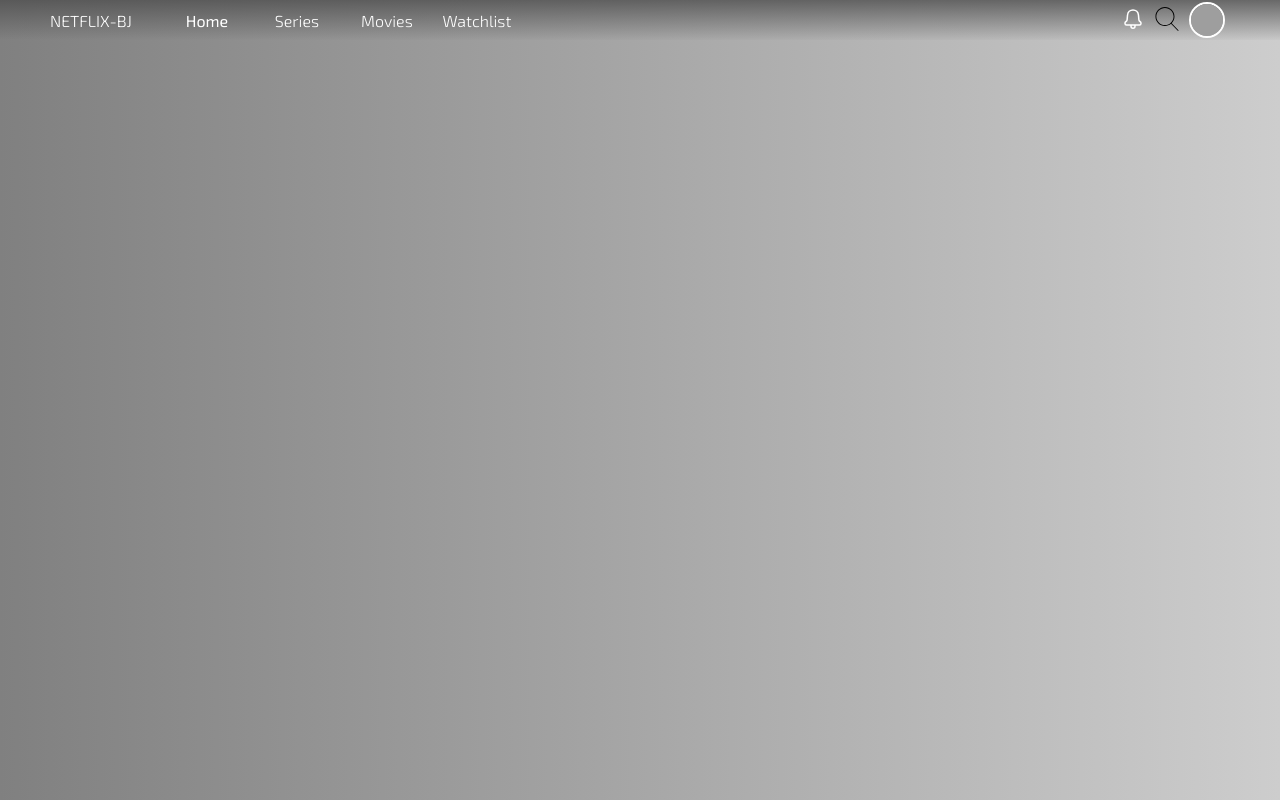
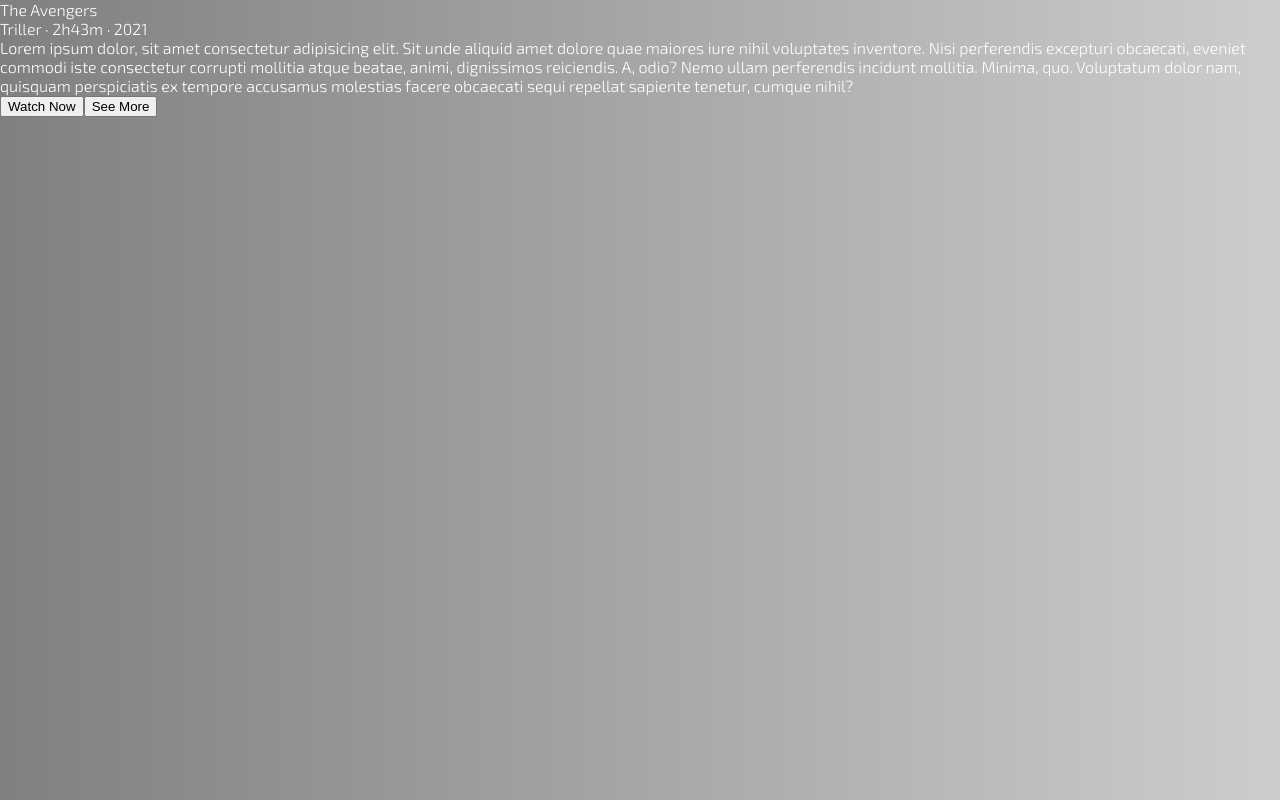
Before and after one commit to Kevsely/netflix-bj, a React (Create React App) app: page / in a window 1280 px wide. Built offline with nearby package versions, Linux system fonts and the light colour scheme; grey boxes are pictures that could not be loaded.

Commit message:
Added the raw SynopsisComp

```diff
--- a/src/App.js
+++ b/src/App.js
@@ -1,13 +1,13 @@
 import MenuItem from './components/menu-item/menu-item.component';
 
 import './App.scss';
-import Header from './components/header/header.component';
+import Synopsis from './components/synopsis/synopsis.component';
 
 
 function App() {
   return (
     <div className="App">
-      <Header />
+      <Synopsis />
     </div>
   );
 }
@@ -18,12 +18,13 @@
 {
   /*
     Home-Page
-    --Header-Cmp
+    --Header-Cmp--OK
       --MenuItem-Cmp--OK
       --NotificationButton--OK
       --SearchButton--OK
       --UserButton--OK
     --Synopsis-Cmp
+      --CustomButton
     --CollectionsOverview-Cmp
   */
 }
--- a/src/components/synopsis/synopsis.component.jsx
+++ b/src/components/synopsis/synopsis.component.jsx
@@ -0,0 +1,24 @@
+import React from "react"
+
+import "./synopsis.styles.scss"
+
+const Synopsis = () => {
+    return (
+        <div className="synopsis">
+            <div className="title">The Avengers</div>
+
+            <div className="subtitle">Triller · 2h43m · 2021</div>
+
+            <div className="description">
+                Lorem ipsum dolor, sit amet consectetur adipisicing elit. Sit unde aliquid amet dolore quae maiores iure nihil voluptates inventore. Nisi perferendis excepturi obcaecati, eveniet commodi iste consectetur corrupti mollitia atque beatae, animi, dignissimos reiciendis. A, odio? Nemo ullam perferendis incidunt mollitia. Minima, quo. Voluptatum dolor nam, quisquam perspiciatis ex tempore accusamus molestias facere obcaecati sequi repellat sapiente tenetur, cumque nihil?
+            </div>
+
+            <div className="buttons-container">
+                <button>Watch Now</button>
+                <button>See More</button>
+            </div>
+        </div>
+    )
+}
+
+export default Synopsis
```
Also changed, not shown: src/components/synopsis/synopsis.styles.scss (added).
